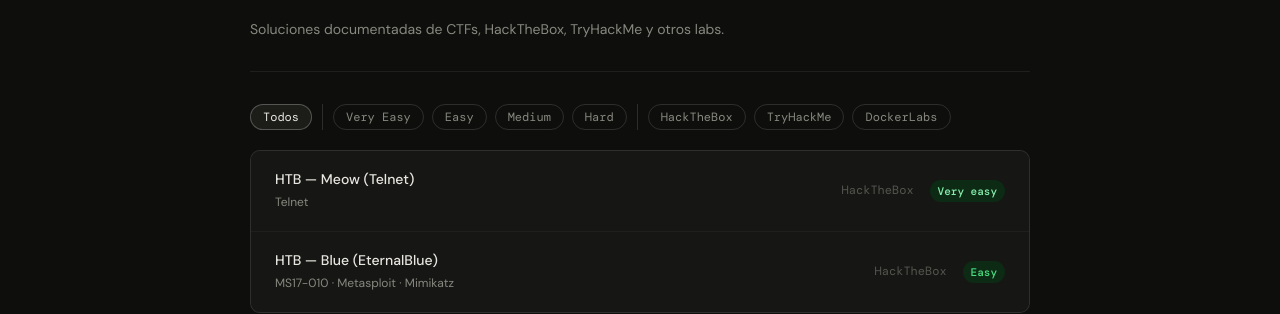
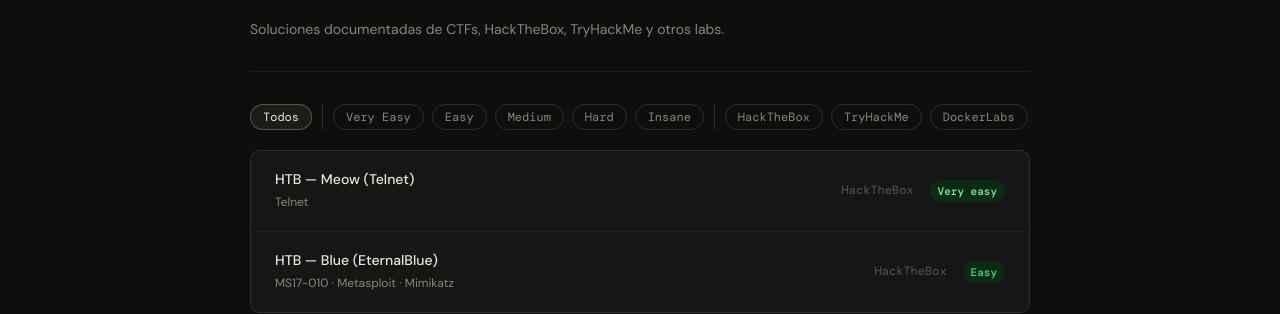
Before and after one commit to k4vahk/k4vahk.github.io, a Jekyll site: the page built from writeups.md, in a window 1280 px wide. Shown: the part 177-491 px from the top of the page. Built offline with Jekyll 4.4.1, drawn with Linux system fonts in a browser that asks for light colours; some web fonts are replaced.

Commit message:
Agrega dificultad Insane

```diff
--- a/assets/css/main.css
+++ b/assets/css/main.css
@@ -508,6 +508,11 @@
     color: #f87171;
 }
 
+.diff-insane {
+    background: #1a0a2b;
+    color: #c084fc;
+}
+
 /* ─── FILTER BAR ─── */
 .filter-bar {
     display: flex;
@@ -561,6 +566,12 @@
     background: #2b0d0d;
     color: #f87171;
     border-color: #4a1515;
+}
+
+.filter-btn.f-insane.active {
+    background: #1a0a2b;
+    color: #c084fc;
+    border-color: #3b1a5a;
 }
 
 .filter-btn.f-htb.active {
--- a/assets/js/main.js
+++ b/assets/js/main.js
@@ -13,7 +13,7 @@
                 activeFilters = { diff: 'all', platform: 'all' };
                 filterBtns.forEach(b => b.classList.remove('active'));
                 btn.classList.add('active');
-            } else if (['very-easy', 'easy', 'medium', 'hard'].includes(f)) {
+            } else if (['very-easy', 'easy', 'medium', 'hard', 'insane'].includes(f)) {
                 activeFilters.diff = (activeFilters.diff === f) ? 'all' : f;
             } else {
                 activeFilters.platform = (activeFilters.platform === f) ? 'all' : f;
@@ -23,7 +23,7 @@
                 const bf = b.dataset.filter;
                 if (bf === 'all') {
                     b.classList.toggle('active', activeFilters.diff === 'all' && activeFilters.platform === 'all');
-                } else if (['very-easy', 'easy', 'medium', 'hard'].includes(bf)) {
+                } else if (['very-easy', 'easy', 'medium', 'hard', 'insane'].includes(bf)) {
                     b.classList.toggle('active', activeFilters.diff === bf);
                 } else {
                     b.classList.toggle('active', activeFilters.platform === bf);
--- a/writeups.md
+++ b/writeups.md
@@ -16,6 +16,7 @@
     <button class="filter-btn f-easy" data-filter="easy">Easy</button>
     <button class="filter-btn f-med"  data-filter="medium">Medium</button>
     <button class="filter-btn f-hard" data-filter="hard">Hard</button>
+    <button class="filter-btn f-insane" data-filter="insane">Insane</button>
     <div class="filter-separator"></div>
     <button class="filter-btn f-htb" data-filter="HackTheBox">HackTheBox</button>
     <button class="filter-btn f-thm" data-filter="TryHackMe">TryHackMe</button>
```
